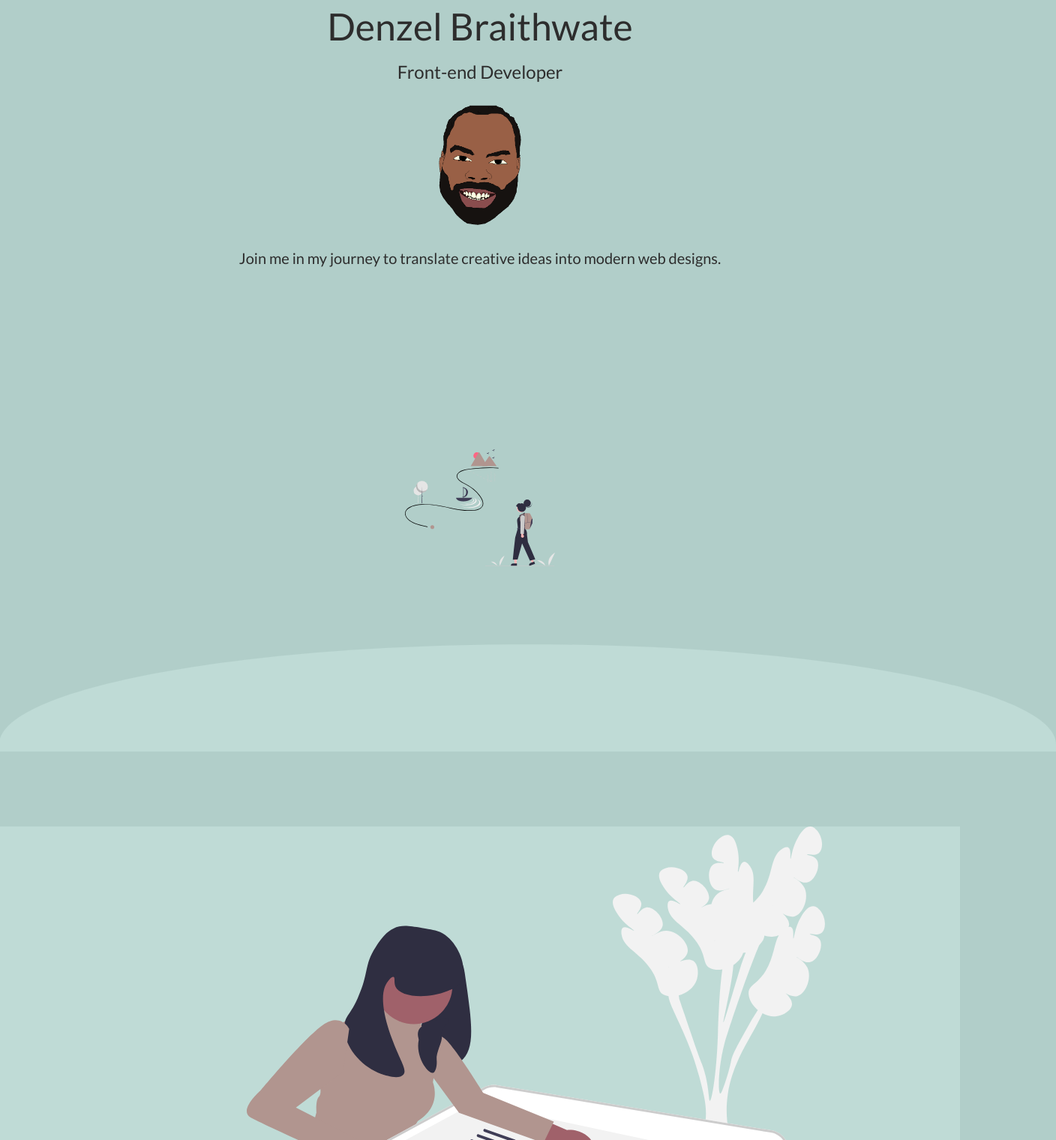
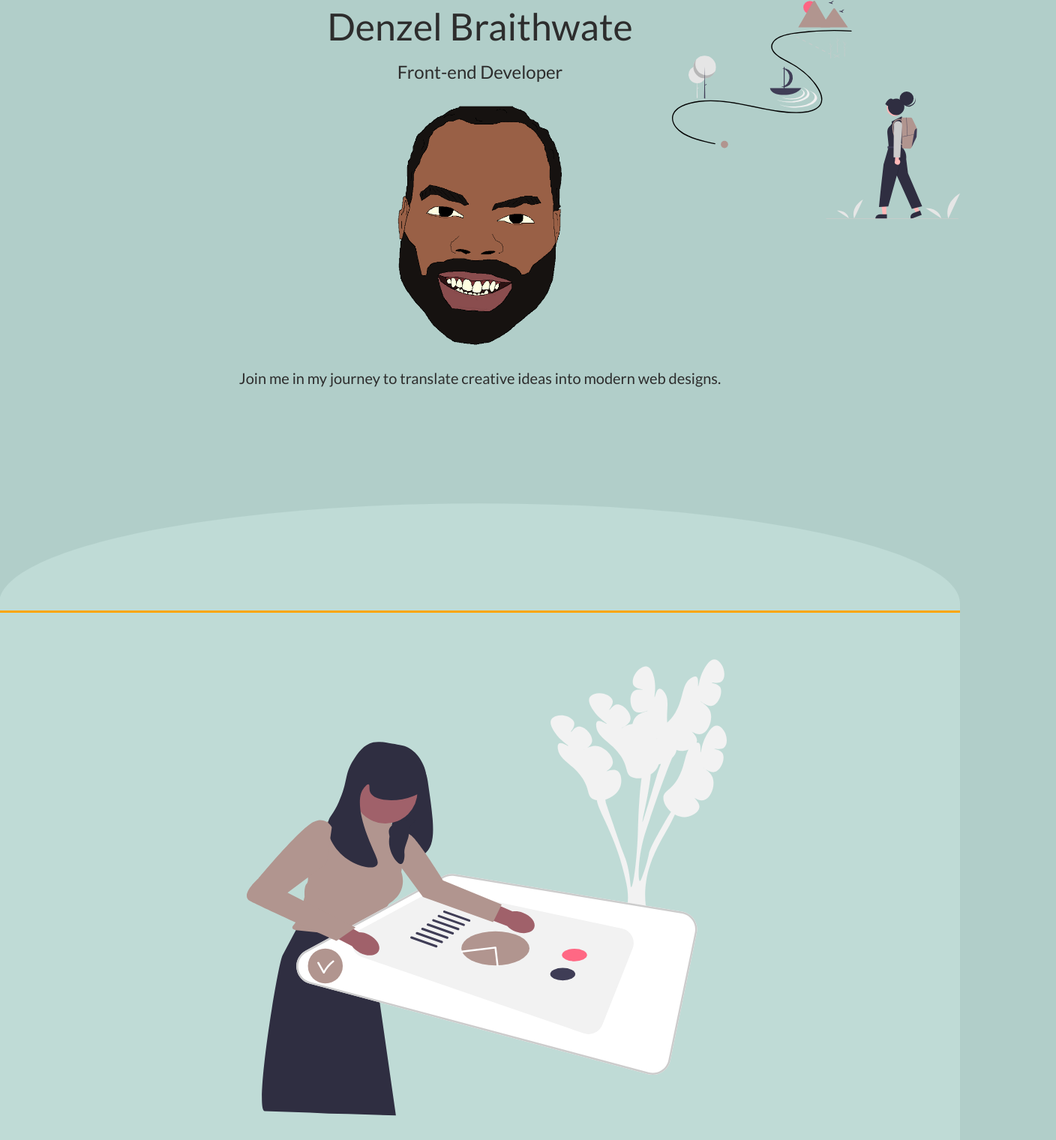
Before and after one commit to DenzelBraithwaite/portfolio, a plain HTML site: page index.html in a window 1280 px wide. Shown: the part 180-1700 px from the top of the page at 75% size, 1408 px wide, since content can reach past the window. Drawn offline with Linux system fonts and the light colour scheme.

Commit message:
almost finished rough draft of header

```diff
--- a/style.css
+++ b/style.css
@@ -70,6 +70,7 @@ accent: #B1958F
 */
 
 .container {
+    position: relative;
     max-width: 1100px;
     width: 90%;
     margin: 0 auto;
@@ -88,6 +89,10 @@ nav {
     justify-content: center;
     gap: 20px;
     font-weight: bold;
+}
+
+.avatar--small {
+    width: 32px;
 }
 
 .nav-social {
@@ -115,13 +120,46 @@ nav {
 
 header {
     position: relative;
+    padding-bottom: 300px;
+}
+
+header h1 {
+    font-weight: 400;
+    font-size: 50px;
+    margin-bottom: 24px;
+}
+
+header h2 {
+    font-weight: 400;
+    font-size: 24px;
+    margin-bottom: 32px;
+}
+
+.avatar {
+    width: 20%;
+    margin-bottom: 32px;
+}
+
+header p {
+    font-size: 20px;
+}
+
+.header-content {
+    text-align: center;
+}
+
+.illustration--adventure {
+    width: 30%;
+    position: absolute;
+    right: 0;
+    top: 0;
 }
 
 .header-section-curve {
     position: absolute;
     bottom: 0;
     left: 0;
-    width: 110%;
+    width: 100%;
     overflow: hidden;
     line-height: 0;
     transform: rotate(180deg);
@@ -138,45 +176,12 @@ header {
     fill: #bfdbd6;
 }
 
-header h1 {
-    font-weight: 400;
-    font-size: 50px;
-    margin-bottom: 24px;
-}
-
-header h2 {
-    font-weight: 400;
-    font-size: 24px;
-    margin-bottom: 32px;
-}
-
-.avatar {
-    width: 10%;
-    margin-bottom: 32px;
-}
-
-header p {
-    font-size: 20px;
-}
-
-.header-content {
-    text-align: center;
-}
-
 .social-icon {
     width: 24px;
 }
 
-.avatar--small {
-    width: 32px;
-}
-
 .projects-section {
     background-color: #bfdbd6;
-}
-
-.illustration--adventure {
-    width: 200px;
 }
 
 .line {
@@ -191,10 +196,22 @@ header p {
 
 /* Temporary, for visual aid during styling */
 section {
+    position: relative;
     border-bottom: 3px solid red;
-    margin: 100px 0;
+    border-top: 3px solid orange;
+    /* margin: 100px 0; */
 }
 
 img {
-    width: 400px;
+    width: 300px;
 }
+
+/* if shape divider app doesn't work well, make eclipses */
+
+.illustration--project {
+    width: 50%;
+}
+
+.illustration--resume {
+    width: 50%;
+}
```
Also changed, not shown: index.html (+1 -1 lines).
